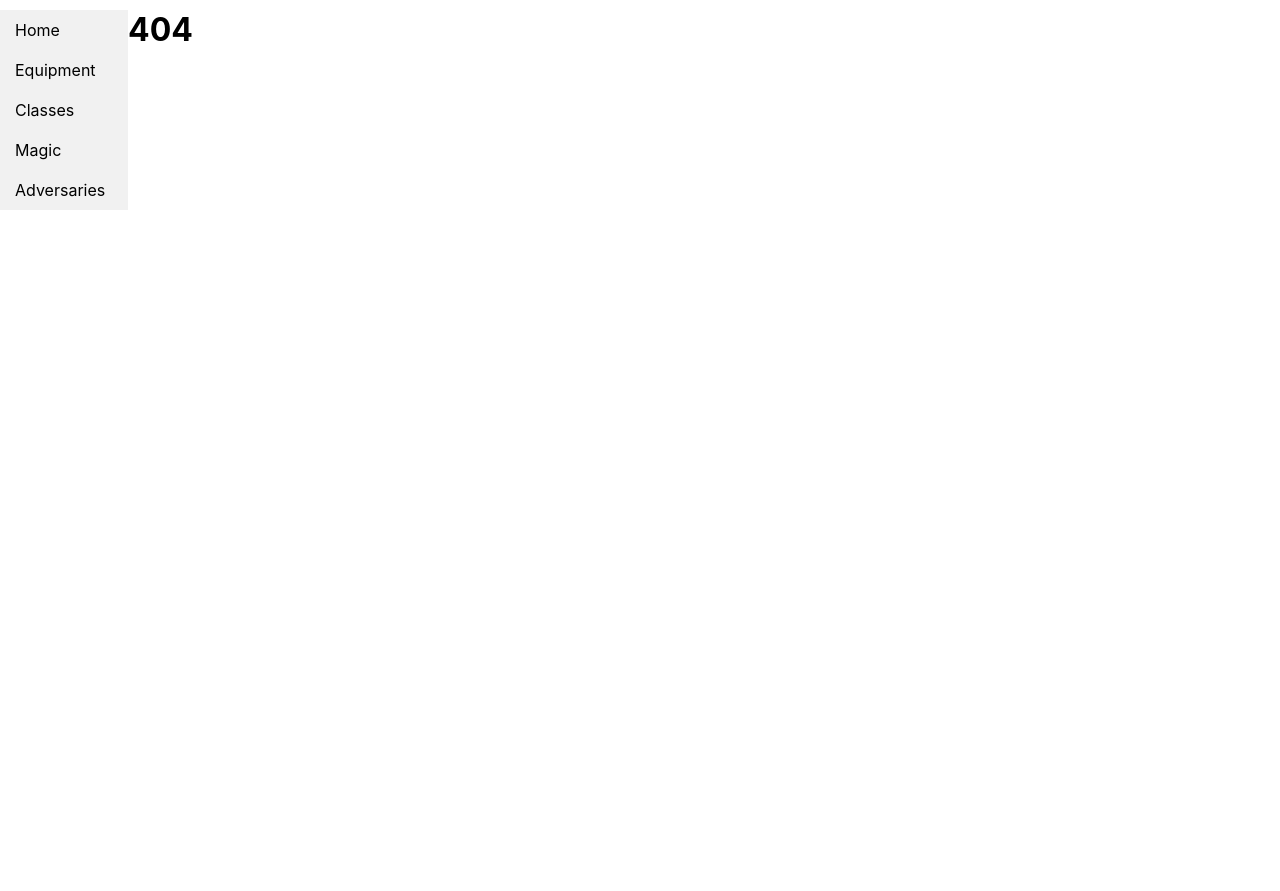
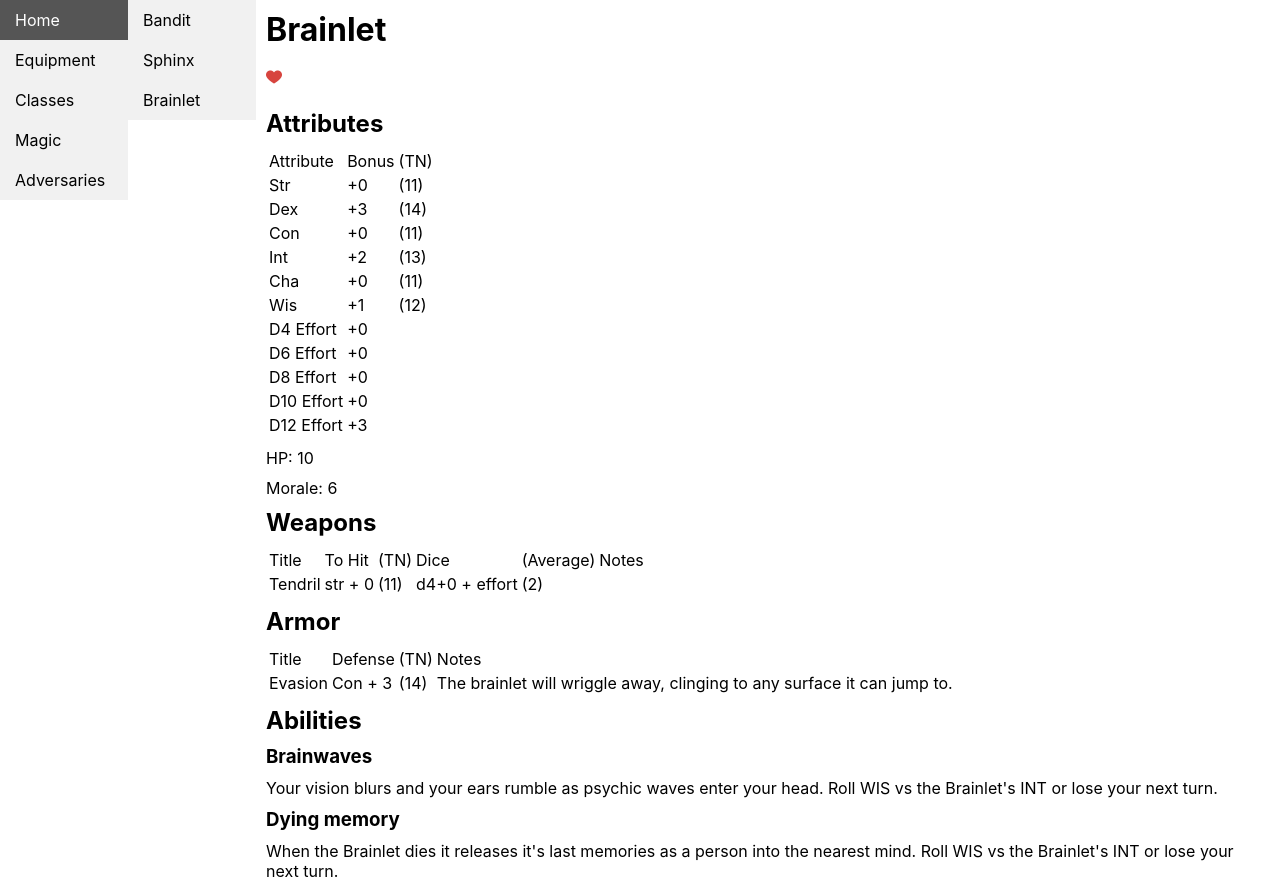
Before and after one commit to zbetzen/zbetzen.github.io, a React (Create React App) app: page /adversaries/Brainlet in a window 1280 px wide. Before the commit this address had no page. Before the commit the page ends 800 px from the top, so only its background shows below. Built offline with nearby package versions, Linux system fonts and the light colour scheme.

Commit message:
updated adversaries

```diff
--- a/src/App.js
+++ b/src/App.js
@@ -20,6 +20,8 @@ import Scholar from "./pages/classes/Scholar";
 import Ranger from "./pages/classes/Ranger";
 import Cleric from "./pages/classes/Cleric";
 import Bandit from "./pages/adversaries/Bandit";
+import Sphinx from "./pages/adversaries/Sphinx";
+import Brainlet from "./pages/adversaries/Brainlet";
 
 function App() {
   return (
@@ -45,6 +47,8 @@ function App() {
           </Route>
           <Route path="adversaries" element={<Adversaries />}>
             <Route path="Bandit" element={<Bandit />} />
+            <Route path="Sphinx" element={<Sphinx />} />
+            <Route path="Brainlet" element={<Brainlet />} />
           </Route>
           <Route path="Magic" element={<Magic />} />
           <Route path="*" element={<NoPage />} />
--- a/src/pages/Adversaries.js
+++ b/src/pages/Adversaries.js
@@ -8,6 +8,12 @@ const Adversaries = () => {
           <li>
             <Link to="/adversaries/Bandit">Bandit</Link>
           </li>
+          <li>
+            <Link to="/adversaries/Sphinx">Sphinx</Link>
+          </li>
+          <li>
+            <Link to="/adversaries/Brainlet">Brainlet</Link>
+          </li>
         </ul>
       </nav>
 
--- a/src/pages/adversaries/Bandit.js
+++ b/src/pages/adversaries/Bandit.js
@@ -10,6 +10,7 @@ const Bandit = () => {
       cha: 0,
       wis: 1,
       hearts: 1,
+      morale: 2,
       d4: 3,
       d6: 2,
       d8: 0,
@@ -37,7 +38,8 @@ const Bandit = () => {
         title: "Leather",
         bonus: 1,
         notes: "has a sigil of their bandit group painted on it"
-      }
+      },
+      abilities: []
     };
 
     return (
--- /dev/null
+++ b/src/pages/adversaries/Brainlet.js
@@ -0,0 +1,54 @@
+import StatBlock from "./StatBlock";
+
+const Brainlet = () => {
+  const myStats =
+    {
+      str: 0,
+      dex: 3,
+      con: 0,
+      int: 2,
+      cha: 0,
+      wis: 1,
+      hearts: 1,
+      morale: 6,
+      d4: 0,
+      d6: 0,
+      d8: 0,
+      d10: 0,
+      d12: 3,
+      weapons: [
+        {
+          melee: true,
+          title: "Tendril",
+          bonus: 0,
+          dieFace: 4,
+          dieBonus: 0,
+          notes: ""
+        },
+      ],
+      armor: {
+        title: "Evasion",
+        bonus: 3,
+        notes: "The brainlet will wriggle away, clinging to any surface it can jump to."
+      },
+      abilities: [
+        {
+          title: "Brainwaves",
+          description: "Your vision blurs and your ears rumble as psychic waves enter your head. Roll WIS vs the Brainlet's INT or lose your next turn."
+        },
+        {
+          title: "Dying memory",
+          description: "When the Brainlet dies it releases it's last memories as a person into the nearest mind. Roll WIS vs the Brainlet's INT or lose your next turn."
+        },
+      ]
+    };
+
+    return (
+      <div class="bodyElement">
+        <h1>Brainlet</h1>
+        <StatBlock stats={myStats}/>
+      </div>
+    );
+  };
+
+export default Brainlet;
--- /dev/null
+++ b/src/pages/adversaries/Sphinx.js
@@ -0,0 +1,62 @@
+import StatBlock from "./StatBlock";
+
+const Sphinx = () => {
+  const myStats =
+    {
+      str: 7,
+      dex: 5,
+      con: 8,
+      int: 10,
+      cha: 3,
+      wis: 3,
+      hearts: 4,
+      morale: 5,
+      d4: 7,
+      d6: 0,
+      d8: 0,
+      d10: 10,
+      d12: 10,
+      weapons: [
+        {
+          melee: true,
+          title: "Claw",
+          bonus: 0,
+          dieFace: 4,
+          dieBonus: 0,
+          notes: "can hit all targets engaged in melee with the sphinx"
+        },
+        {
+          melee: true,
+          title: "Consume",
+          bonus: 0,
+          dieFace: 10,
+          dieBonus: 0,
+          notes: "acts as a grapple, the target must win an opposed STR roll to break free. If they run out of hitpoints from Consume then they are eaten and their spells memorized."
+        },
+      ],
+      armor: {
+        title: "Hide",
+        bonus: 0,
+        notes: ""
+      },
+      abilities: [
+        {
+          title: "Vancian caster",
+          description: "Memorized 1d4 spells"
+        },
+        {
+          title: "Spell Burn",
+          description: "Whenever someone casts a spell in the Sphinx's presence, as a free action, the sphinx will turn his gaze upon them. Roll WIS against the Sphinx's INT. On a failure use up one spell per day / spell slot"
+        },
+      ]
+    };
+
+    return (
+      <div class="bodyElement">
+        <h1>Sphinx</h1>
+        <StatBlock stats={myStats}/>
+      </div>
+    );
+  };
+
+export default Sphinx;
--- a/src/pages/adversaries/StatBlock.js
+++ b/src/pages/adversaries/StatBlock.js
@@ -87,6 +87,7 @@ function StatBlock({ stats }) {
             </tr>
           </table>
           <p>HP: {stats.hearts*10+stats.con}</p>
+          <p>Morale: {stats.morale}</p>
           <h2>Weapons</h2>
           <table>
             <tr>
@@ -123,6 +124,13 @@ function StatBlock({ stats }) {
                 <td>{stats.armor.notes}</td>
             </tr>
           </table>
+          {stats.abilities.length ? <h2>Abilities</h2> : ''}
+          {stats.abilities.map((item) =>
+            <span>
+              <h3>{item.title}</h3>
+              <p>{item.description}</p>
+            </span>
+          )}
         </span>
       );
   }
```
